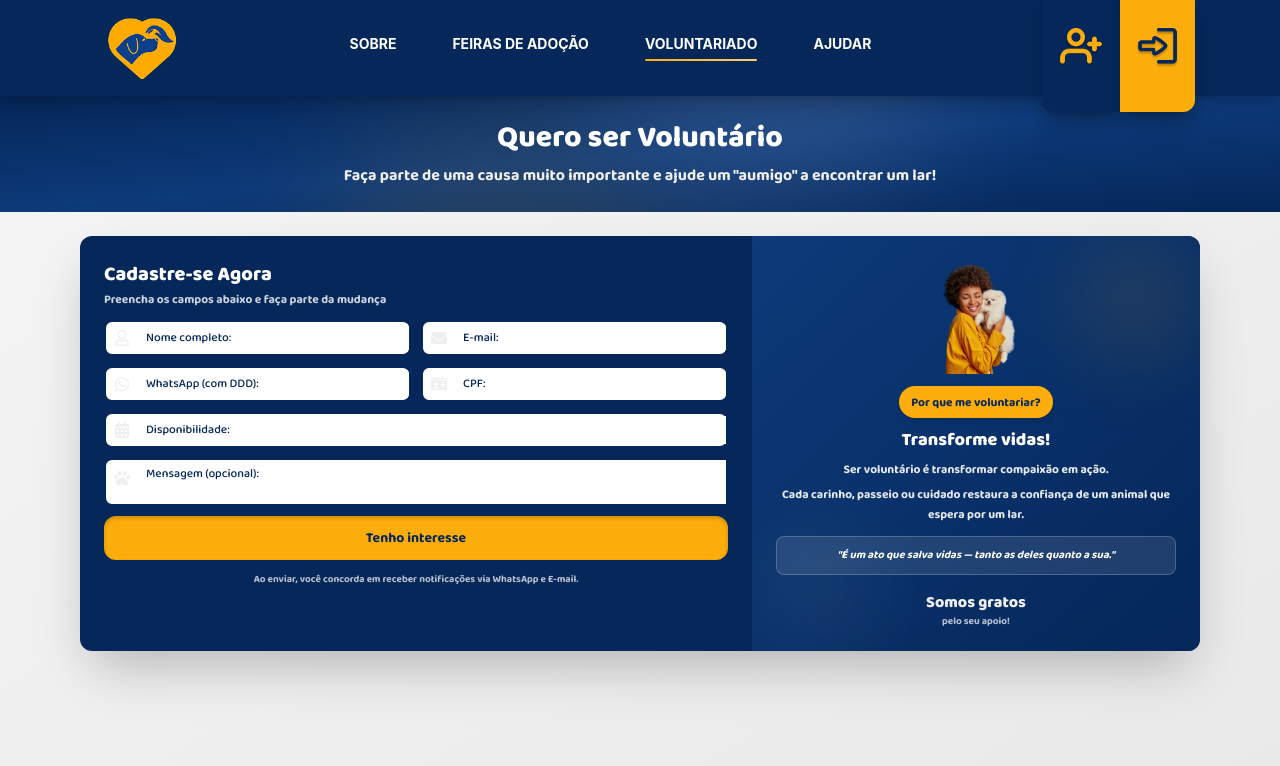
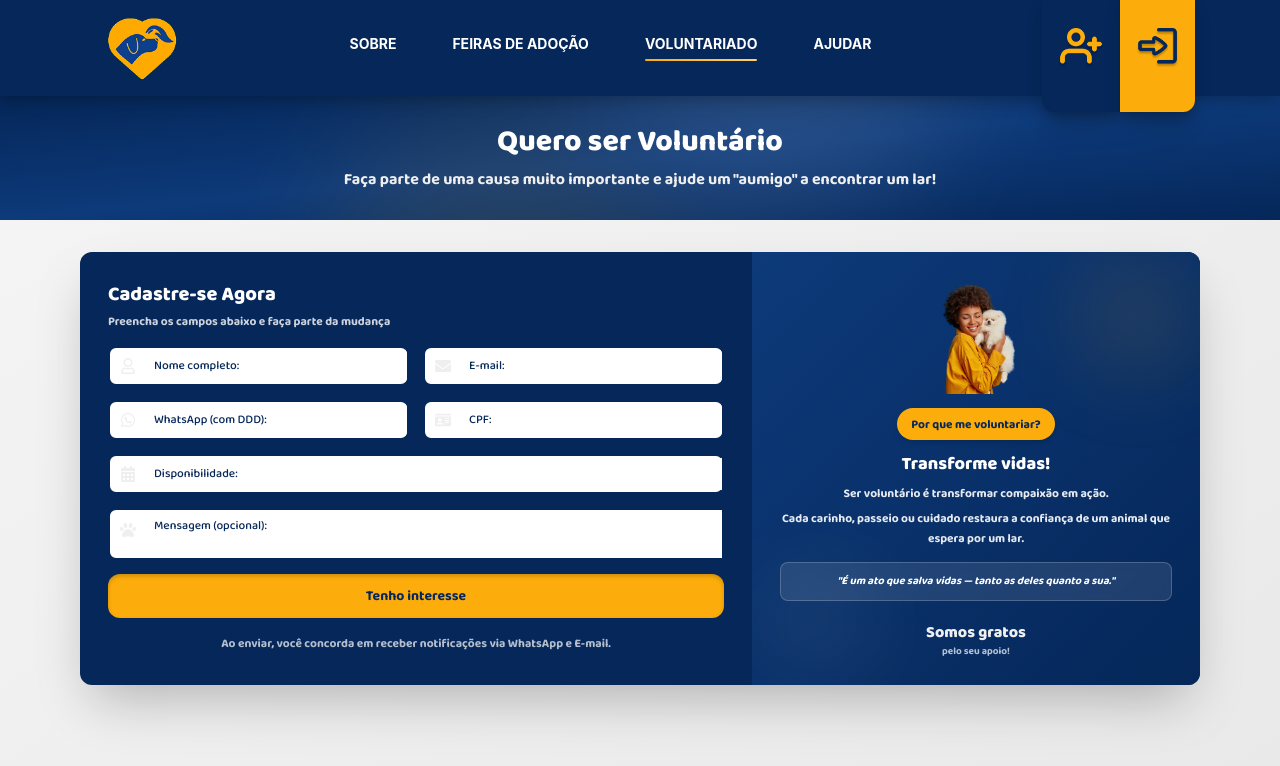
Before and after one commit to Projeto-Extensao-SPTech/front-end, a React (Vite) app: page /voluntariados in a window 1280 px wide. Shown: the top 766 px of the page. Built offline with nearby package versions, Linux system fonts and the light colour scheme.

Commit message:
feat: adjust UI elements in volunteer

```diff
--- a/src/pages/Voluntariados.jsx
+++ b/src/pages/Voluntariados.jsx
@@ -6,6 +6,7 @@ import { FaRegUser, FaEnvelope, FaWhatsapp, FaIdCard, FaPaw, FaCalendarAlt } fro
 import { useAlertUtils } from '../hooks/useAlertUtils';
 import { handleHttpFeedback } from '../js/utils/handleHttpFeedback';
 import Button from '../components/ui/Button'
+import { api } from '../api/apiUserService'
 
 function useScrollReveal(threshold = 0.1) {
 
@@ -35,7 +36,6 @@ function useScrollReveal(threshold = 0.1) {
 
     return [ref, isVisible]
 }
-import { api } from '../api/apiUserService'
 
 export default function Voluntariados() {
     const alert = useAlertUtils();
@@ -191,14 +191,14 @@ export default function Voluntariados() {
 
     const InputComIcone = ({ icon: Icon, name, placeholder, type = "text" }) => (
         <div className="flex items-center border-2 border-[#052759] rounded-lg bg-white overflow-hidden">
-            <span className="p-2 text-[#052759]">
+            <span className="p-2.5 text-[#052759]">
                 <Icon className="text-base" />
             </span>
             <input
                 type={type}
                 name={name}
                 placeholder={placeholder}
-                className="w-full pr-2 py-1.5 text-xs text-[#052759] focus:outline-none placeholder-[#052759] font-medium pl-2 bg-white"
+                className="w-full pr-2.5 py-2 text-xs text-[#052759] focus:outline-none placeholder-[#052759] font-medium pl-2 bg-white"
                 value={formData[name]}
                 onChange={handleChange}
             />
@@ -209,7 +209,7 @@ export default function Voluntariados() {
         <div className="min-h-screen bg-gradient-to-br from-[#F5F5F5] to-[#E8E8E8]">
 
 
-            <div className="relative bg-gradient-to-br from-[#052759] via-[#0d3a7a] to-[#052759] py-6 overflow-hidden">
+            <div className="relative bg-gradient-to-br from-[#052759] via-[#0d3a7a] to-[#052759] py-7 overflow-hidden">
                 <div className="absolute inset-0 overflow-hidden opacity-10">
                     <div className="absolute top-0 left-1/4 w-96 h-96 bg-[#FCAD0B] rounded-full blur-3xl"></div>
                     <div className="absolute bottom-0 right-1/4 w-96 h-96 bg-white rounded-full blur-3xl"></div>
@@ -230,7 +230,7 @@ export default function Voluntariados() {
             </div>
 
 
-            <div className="max-w-6xl mx-auto px-4 py-6">
+            <div className="max-w-6xl mx-auto px-4 py-8">
                 <div
                     ref={formRef}
                     className={`bg-[#052759] rounded-xl shadow-2xl overflow-hidden transition-all duration-700 ${formVisible ? 'opacity-100 scale-100' : 'opacity-0 scale-95'
@@ -239,24 +239,24 @@ export default function Voluntariados() {
                     <div className="grid lg:grid-cols-[1.2fr,0.8fr] gap-0">
 
 
-                        <div className="p-4 lg:p-6">
-                            <div className="mb-3">
-                                <h2 className="text-xl font-black text-white mb-1">Cadastre-se Agora</h2>
+                        <div className="p-5 lg:p-7">
+                            <div className="mb-4">
+                                <h2 className="text-xl font-black text-white mb-1.5">Cadastre-se Agora</h2>
                                 <p className="text-white/80 text-xs">Preencha os campos abaixo e faça parte da mudança</p>
                             </div>
 
 
-                            <form onSubmit={handleSubmit} className="space-y-2.5">
+                            <form onSubmit={handleSubmit} className="space-y-3.5">
 
 
-                                <div className="grid md:grid-cols-2 gap-2.5">
+                                <div className="grid md:grid-cols-2 gap-3.5">
                                     <InputComIcone icon={FaRegUser} name="name" placeholder="Nome completo:" />
 
 
                                     <InputComIcone icon={FaEnvelope} name="email" placeholder="E-mail:" type="email" />
                                 </div>
 
-                                <div className="grid md:grid-cols-2 gap-2.5">
+                                <div className="grid md:grid-cols-2 gap-3.5">
 
                                     <InputComIcone icon={FaWhatsapp} name="whatsapp" placeholder="WhatsApp (com DDD):" />
 
@@ -264,7 +264,7 @@ export default function Voluntariados() {
                                 </div>
 
                                 <div className="flex items-center border-2 border-[#052759] rounded-lg bg-white">
-                                    <span className="p-2 text-[#052759]">
+                                    <span className="p-2.5 text-[#052759]">
                                         <FaCalendarAlt className="text-base" />
                                     </span>
                                     <input
@@ -272,7 +272,7 @@ export default function Voluntariados() {
                                         type="text"
                                         name="calendario"
                                         placeholder="Disponibilidade:"
-                                        className="w-full pr-2 py-1.5 text-xs text-[#052759] focus:outline-none placeholder-[#052759] font-medium pl-2 bg-white cursor-pointer"
+                                        className="w-full pr-2.5 py-2 text-xs text-[#052759] focus:outline-none placeholder-[#052759] font-medium pl-2 bg-white cursor-pointer"
                                         value={formData.calendario}
                                         onChange={handleChange}
                                         readOnly
@@ -280,43 +280,43 @@ export default function Voluntariados() {
                                 </div>
 
                                 <div className="flex items-start border-2 border-[#052759] rounded-lg bg-white">
-                                    <span className="p-2 text-[#052759] pt-2.5">
+                                    <span className="p-2.5 text-[#052759] pt-3">
                                         <FaPaw className="text-base" />
                                     </span>
                                     <textarea
                                         name="message"
                                         placeholder="Mensagem (opcional):"
                                         rows="2"
-                                        className="w-full pr-2 py-1.5 text-xs text-[#052759] resize-none focus:outline-none placeholder-[#052759] font-medium pl-2 bg-white"
+                                        className="w-full pr-2.5 py-2 text-xs text-[#052759] resize-none focus:outline-none placeholder-[#052759] font-medium pl-2 bg-white"
                                         value={formData.message}
                                         onChange={handleChange}
                                     />
                                 </div>
 
-                                <Button className="shadow-[inset_0_2px_4px_0_rgba(0,0,0,0.2)] bg-[#FCAD0B] hover:bg-[#052759] text-sm w-full py-2">
+                                <Button className="shadow-[inset_0_2px_4px_0_rgba(0,0,0,0.2)] bg-[#FCAD0B] hover:bg-[#052759] text-sm w-full py-2.5">
                                     Tenho interesse
                                 </Button>
 
-                                <p className="text-[10px] text-white/70 text-center pt-0.5">
+                                <p className="text-xs text-white/70 text-center pt-1">
                                     Ao enviar, você concorda em receber notificações via WhatsApp e E-mail.
                                 </p>
                             </form>
                         </div>
 
-                        <div className="bg-gradient-to-br from-[#0d3a7a] to-[#052759] p-4 lg:p-6 flex flex-col justify-center relative overflow-hidden">
+                        <div className="bg-gradient-to-br from-[#0d3a7a] to-[#052759] p-5 lg:p-7 flex flex-col justify-center relative overflow-hidden">
 
                             <div className="absolute top-0 right-0 w-32 h-32 bg-[#FCAD0B]/10 rounded-full blur-2xl"></div>
                             <div className="absolute bottom-0 left-0 w-32 h-32 bg-white/5 rounded-full blur-2xl"></div>
 
-                            <div className="relative z-10 space-y-3">
+                            <div className="relative z-10 space-y-3.5">
                                 <img
                                     src="/img-voluntariar.png"
-                                    className="w-20 h-auto mx-auto mb-1"
+                                    className="w-20 h-auto mx-auto mb-1.5"
                                     alt="Voluntário"
                                 />
 
                                 <div className="text-center">
-                                    <div className="inline-block bg-[#FCAD0B] px-3 py-1 rounded-full shadow-md mb-2">
+                                    <div className="inline-block bg-[#FCAD0B] px-3.5 py-1 rounded-full shadow-md mb-2.5">
                                         <span className="text-[#052759] font-bold text-xs">Por que me voluntariar?</span>
                                     </div>
 
@@ -339,7 +339,7 @@ export default function Voluntariados() {
                                     </p>
                                 </div>
 
-                                <div className="grid grid-cols-3 gap-2 pt-1">
+                                <div className="grid grid-cols-3 gap-2 pt-1.5">
                                     <div className="text-center">
                                         <div className="text-[#FCAD0B] font-black text-base"></div>
                                         <div className="text-white/70 text-[10px] leading-tight"></div>
```
Lines whose indentation alone changed are shown as unchanged.
